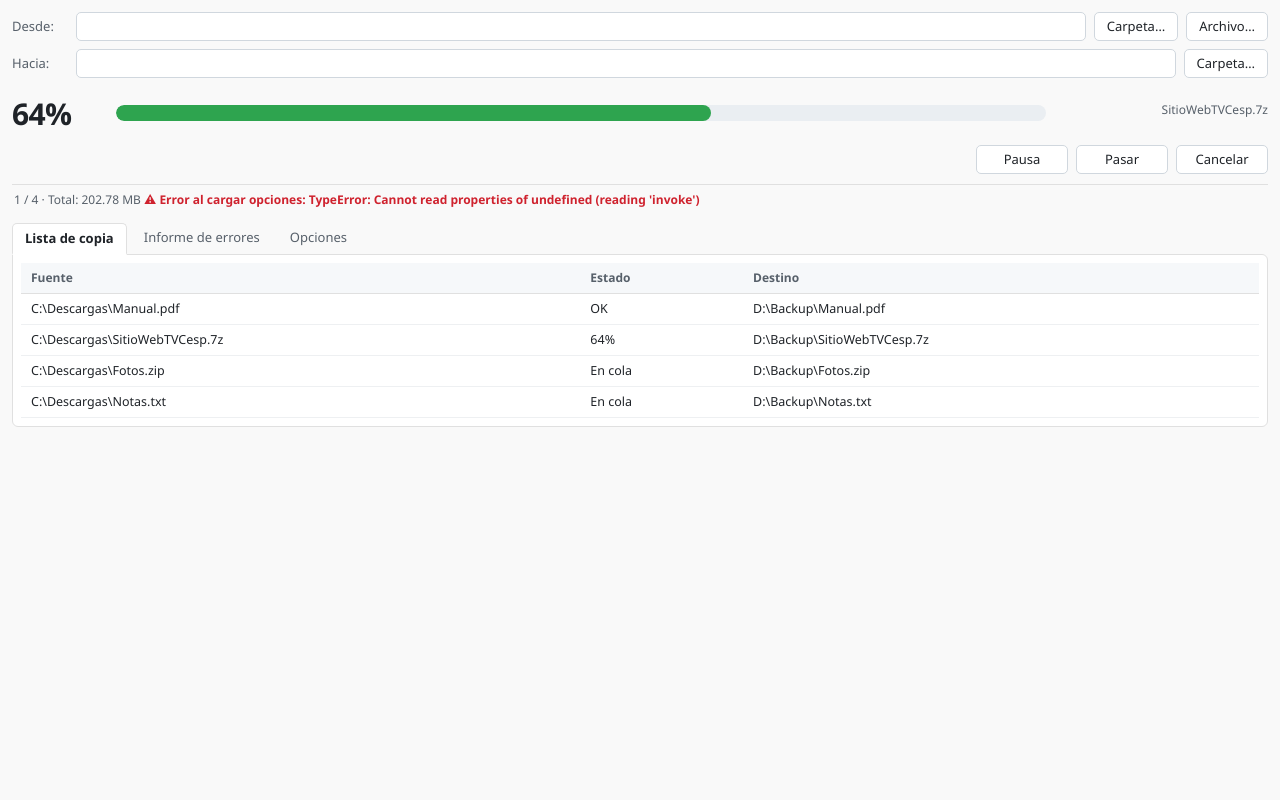
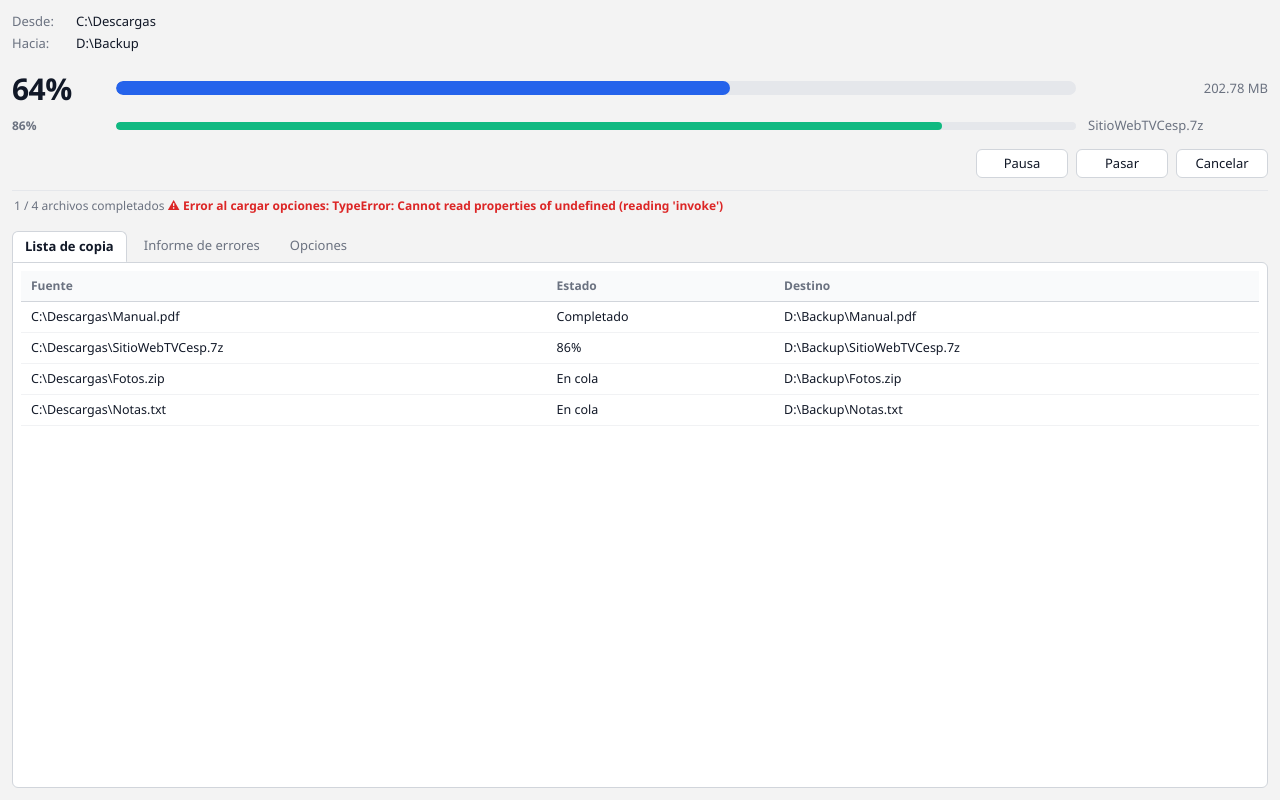
Before and after one commit to Alepc011017/CopyForge, a React (Vite) app in the folder apps/gui-tauri/: page / in a window 1280 px wide. Built offline with nearby package versions, Linux system fonts and the light colour scheme.

Commit message:
P4.2 (Tauri): comandos get/set_options + UI de monitorización moderna

```diff
--- a/apps/gui-tauri/src/App.css
+++ b/apps/gui-tauri/src/App.css
@@ -1,17 +1,18 @@
-/* CopyForge GUI — estilo escritorio moderno: denso pero limpio,
+/* CopyForge GUI — panel de monitorización de escritorio: denso pero limpio,
    esquinas redondeadas, bordes sutiles y tipografía del sistema. */
 
 :root {
-  --bg: #f9f9f9;
+  --bg: #f3f3f3;
   --surface: #ffffff;
-  --border: #e0e0e0;
-  --border-strong: #d0d7de;
-  --text: #1f2328;
-  --text-muted: #57606a;
-  --accent: #2ea44f;
-  --danger: #cf222e;
+  --border: #d1d5db;
+  --border-soft: #e5e7eb;
+  --text: #111827;
+  --text-muted: #6b7280;
+  --accent: #2563eb; /* progreso global */
+  --accent-file: #10b981; /* progreso del fichero en curso */
+  --danger: #dc2626;
   --hover: #f3f4f6;
-  --active: #eaeef2;
+  --active: #e5e7eb;
 }
 
 * {
@@ -28,65 +29,134 @@ body,
 }
 
 .tf-window {
+  display: flex;
+  flex-direction: column;
+  height: 100%;
   background: var(--bg);
   color: var(--text);
   font: 13px/1.45 "Segoe UI", "Inter", system-ui, sans-serif;
   padding: 12px;
-  min-height: 100vh;
   -webkit-font-smoothing: antialiased;
 }
 
-/* a) Filas Desde / Hacia */
-.tf-row {
+/* --- Rutas (solo lectura) ------------------------------------------------ */
+.tf-paths {
   display: flex;
-  align-items: center;
-  gap: 8px;
-  margin-bottom: 8px;
+  flex-direction: column;
+  gap: 3px;
+  margin-bottom: 14px;
 }
 
-.tf-label {
-  width: 56px;
-  flex: none;
+.tf-path {
+  display: grid;
+  grid-template-columns: 56px 1fr;
+  gap: 8px;
+}
+
+.tf-path-label {
   color: var(--text-muted);
 }
 
-.tf-input {
-  flex: 1;
-  min-width: 0;
-  font: inherit;
-  color: inherit;
-  background: var(--surface);
-  border: 1px solid var(--border-strong);
-  border-radius: 5px;
-  padding: 4px 8px;
-  transition: border-color 0.12s, box-shadow 0.12s;
+.tf-path-value {
+  overflow: hidden;
+  text-overflow: ellipsis;
+  white-space: nowrap;
+  user-select: text;
 }
 
-.tf-input:hover {
-  border-color: #b6bec7;
+/* --- Progreso (global + fichero) ---------------------------------------- */
+.tf-progress {
+  display: flex;
+  flex-direction: column;
+  gap: 6px;
+  margin-bottom: 14px;
 }
 
-.tf-input:focus {
-  outline: none;
-  border-color: #0969da;
-  box-shadow: 0 0 0 3px rgba(9, 105, 218, 0.15);
+.tf-progress-row {
+  display: grid;
+  grid-template-columns: 92px 1fr 180px;
+  align-items: center;
+  gap: 12px;
+}
+
+.tf-percent {
+  font-size: 30px;
+  font-weight: 700;
+  letter-spacing: -0.02em;
+  font-variant-numeric: tabular-nums;
+}
+
+.tf-percent-file {
+  font-size: 12px;
+  font-weight: 600;
+  color: var(--text-muted);
+  font-variant-numeric: tabular-nums;
+}
+
+.tf-progress-track {
+  background: var(--border-soft);
+  border-radius: 999px;
+  overflow: hidden;
+}
+
+.tf-track-global {
+  height: 14px;
+}
+
+.tf-track-file {
+  height: 8px;
+}
+
+.tf-progress-fill {
+  height: 100%;
+  border-radius: 999px;
+  transition: width 0.25s ease;
+}
+
+.tf-fill-global {
+  background: var(--accent);
+}
+
+.tf-fill-file {
+  background: var(--accent-file);
+}
+
+.tf-progress-total {
+  text-align: right;
+  color: var(--text-muted);
+  font-variant-numeric: tabular-nums;
+}
+
+.tf-current {
+  overflow: hidden;
+  text-overflow: ellipsis;
+  white-space: nowrap;
+  color: var(--text-muted);
+}
+
+/* --- Botones de acción -------------------------------------------------- */
+.tf-actions {
+  display: flex;
+  justify-content: flex-end;
+  gap: 8px;
+  margin-bottom: 12px;
 }
 
 .tf-btn {
   font: inherit;
   color: var(--text);
   background: var(--surface);
-  border: 1px solid var(--border-strong);
-  border-radius: 5px;
-  padding: 4px 12px;
+  border: 1px solid var(--border);
+  border-radius: 6px;
+  padding: 4px 14px;
   white-space: nowrap;
   cursor: pointer;
-  transition: background 0.12s, border-color 0.12s;
+  transition: background 0.12s, border-color 0.12s, box-shadow 0.12s;
 }
 
 .tf-btn:hover {
   background: var(--hover);
-  border-color: #b6bec7;
+  border-color: #b9bfc7;
 }
 
 .tf-btn:active {
@@ -95,54 +165,8 @@ body,
 
 .tf-btn:focus-visible {
   outline: none;
-  border-color: #0969da;
-  box-shadow: 0 0 0 3px rgba(9, 105, 218, 0.15);
-}
-
-/* b) Barra de progreso */
-.tf-progress-zone {
-  display: flex;
-  align-items: center;
-  gap: 12px;
-  margin: 14px 0 4px;
-}
-
-.tf-percent {
-  min-width: 92px;
-  font-size: 30px;
-  font-weight: 600;
-  letter-spacing: -0.02em;
-  font-variant-numeric: tabular-nums;
-}
-
-.tf-progress-track {
-  flex: 1;
-  height: 16px;
-  background: #eaeef2;
-  border-radius: 8px;
-  overflow: hidden;
-}
-
-.tf-progress-fill {
-  height: 100%;
-  background: var(--accent);
-  border-radius: 8px;
-  transition: width 0.2s ease;
-}
-
-.tf-current {
-  margin: 2px 0 10px 104px; /* alineado con el inicio de la barra */
-  color: var(--text-muted);
-  font-size: 12px;
-  overflow: hidden;
-  text-overflow: ellipsis;
-  white-space: nowrap;
-}
-
-/* c) Botones de acción */
-.tf-actions {
-  justify-content: flex-end;
-  margin: 10px 0;
+  border-color: var(--accent);
+  box-shadow: 0 0 0 3px rgba(37, 99, 235, 0.18);
 }
 
 .tf-action {
@@ -150,11 +174,11 @@ body,
   font-weight: 500;
 }
 
-/* d) Barra de estado */
+/* --- Barra de estado ---------------------------------------------------- */
 .tf-statusbar {
-  border-top: 1px solid var(--border);
+  border-top: 1px solid var(--border-soft);
   padding: 6px 2px;
-  margin-bottom: 8px;
+  margin-bottom: 10px;
   font-size: 12px;
   color: var(--text-muted);
 }
@@ -164,7 +188,7 @@ body,
   font-weight: 600;
 }
 
-/* e) Pestañas + panel */
+/* --- Pestañas + panel --------------------------------------------------- */
 .tf-tabs {
   display: flex;
   gap: 4px;
@@ -175,7 +199,7 @@ body,
   background: transparent;
   border-color: transparent;
   border-bottom: 2px solid transparent;
-  border-radius: 5px 5px 0 0;
+  border-radius: 6px 6px 0 0;
   color: var(--text-muted);
   padding: 5px 12px;
 }
@@ -197,11 +221,13 @@ body,
 }
 
 .tf-tabpanel {
+  flex: 1;
+  min-height: 140px;
   background: var(--surface);
   border: 1px solid var(--border);
   border-radius: 0 6px 6px 6px;
-  min-height: 150px;
   padding: 8px;
+  overflow: auto;
 }
 
 .tf-table {
@@ -211,7 +237,7 @@ body,
 }
 
 .tf-table th {
-  background: #f6f8fa;
+  background: #f9fafb;
   border-bottom: 1px solid var(--border);
   color: var(--text-muted);
   font-size: 12px;
@@ -221,7 +247,7 @@ body,
 }
 
 .tf-table td {
-  border-bottom: 1px solid #eef0f2;
+  border-bottom: 1px solid #f1f2f4;
   padding: 6px 10px;
 }
 
@@ -230,12 +256,13 @@ body,
   color: var(--text-muted);
 }
 
-/* Panel de opciones */
+/* --- Panel de opciones -------------------------------------------------- */
 .tf-options {
   display: flex;
   flex-direction: column;
   gap: 10px;
   padding: 10px;
+  max-width: 560px;
 }
 
 .tf-check {
@@ -248,7 +275,7 @@ body,
 .tf-check input[type="checkbox"] {
   width: 15px;
   height: 15px;
-  accent-color: #0969da;
+  accent-color: var(--accent);
   cursor: pointer;
 }
 
@@ -269,21 +296,41 @@ body,
   flex: 1;
 }
 
-select,
-.tf-optrow select {
+.tf-input {
+  min-width: 0;
   font: inherit;
   color: inherit;
   background: var(--surface);
-  border: 1px solid var(--border-strong);
-  border-radius: 5px;
+  border: 1px solid var(--border);
+  border-radius: 6px;
+  padding: 4px 8px;
+  transition: border-color 0.12s, box-shadow 0.12s;
+}
+
+.tf-input:hover {
+  border-color: #b9bfc7;
+}
+
+.tf-input:focus {
+  outline: none;
+  border-color: var(--accent);
+  box-shadow: 0 0 0 3px rgba(37, 99, 235, 0.18);
+}
+
+select {
+  font: inherit;
+  color: inherit;
+  background: var(--surface);
+  border: 1px solid var(--border);
+  border-radius: 6px;
   padding: 4px 8px;
   cursor: pointer;
 }
 
 select:focus {
   outline: none;
-  border-color: #0969da;
-  box-shadow: 0 0 0 3px rgba(9, 105, 218, 0.15);
+  border-color: var(--accent);
+  box-shadow: 0 0 0 3px rgba(37, 99, 235, 0.18);
 }
 
 .tf-optrow .tf-jobs {
--- a/apps/gui-tauri/src/App.tsx
+++ b/apps/gui-tauri/src/App.tsx
@@ -1,6 +1,5 @@
 import { useEffect, useState } from "react";
 import { invoke } from "@tauri-apps/api/core";
-import { open } from "@tauri-apps/plugin-dialog";
 import "./App.css";
 
 type Tab = "lista" | "errores" | "opciones";
@@ -32,16 +31,25 @@ const DEFAULT_OPTIONS: GuiOptions = {
   durability: "File",
 };
 
-// Tabla dummy: 4 ficheros, el 2º en curso (coherente con "1 / 4" y el 64%).
+// --- Datos de la maqueta (en P4.3 los provee el motor real) ---------------
+const SRC_LABEL = "C:\\Descargas";
+const DST_LABEL = "D:\\Backup";
+const GLOBAL_PERCENT = 64;
+const GLOBAL_BYTES = "202.78 MB";
+const FILE_PERCENT = 86;
+const CURRENT_FILE = "SitioWebTVCesp.7z";
+const COMPLETED = "1 / 4 archivos completados";
+
+// Tabla dummy: 4 ficheros, el 2º en curso (coherente con las barras).
 const DUMMY_ROWS: CopyRow[] = [
   {
     fuente: "C:\\Descargas\\Manual.pdf",
-    estado: "OK",
+    estado: "Completado",
     destino: "D:\\Backup\\Manual.pdf",
   },
   {
     fuente: "C:\\Descargas\\SitioWebTVCesp.7z",
-    estado: "64%",
+    estado: "86%",
     destino: "D:\\Backup\\SitioWebTVCesp.7z",
   },
   {
@@ -56,14 +64,7 @@ const DUMMY_ROWS: CopyRow[] = [
   },
 ];
 
-async function pickInto(setter: (v: string) => void, directory: boolean) {
-  const sel = await open({ directory, multiple: false });
-  if (typeof sel === "string") setter(sel);
-}
-
 export default function App() {
-  const [origen, setOrigen] = useState("");
-  const [destino, setDestino] = useState("");
   const [tab, setTab] = useState<Tab>("lista");
   const [options, setOptions] = useState<GuiOptions>(DEFAULT_OPTIONS);
   const [statusMsg, setStatusMsg] = useState<string | null>(null);
@@ -89,58 +90,63 @@ export default function App() {
 
   return (
     <div className="tf-window">
-      {/* a) Origen / destino */}
-      <div className="tf-row">
-        <label className="tf-label">Desde:</label>
-        <input
-          className="tf-input"
-          type="text"
-          value={origen}
-          onChange={(e) => setOrigen(e.target.value)}
-        />
-        <button className="tf-btn" onClick={() => void pickInto(setOrigen, true)}>
-          Carpeta…
-        </button>
-        <button className="tf-btn" onClick={() => void pickInto(setOrigen, false)}>
-          Archivo…
-        </button>
-      </div>
-      <div className="tf-row">
-        <label className="tf-label">Hacia:</label>
-        <input
-          className="tf-input"
-          type="text"
-          value={destino}
-          onChange={(e) => setDestino(e.target.value)}
-        />
-        <button className="tf-btn" onClick={() => void pickInto(setDestino, true)}>
-          Carpeta…
-        </button>
+      {/* Rutas de origen/destino: solo lectura (las proveerá el motor en P4.3) */}
+      <div className="tf-paths">
+        <div className="tf-path">
+          <span className="tf-path-label">Desde:</span>
+          <span className="tf-path-value" title={SRC_LABEL}>
+            {SRC_LABEL}
+          </span>
+        </div>
+        <div className="tf-path">
+          <span className="tf-path-label">Hacia:</span>
+          <span className="tf-path-value" title={DST_LABEL}>
+            {DST_LABEL}
+          </span>
+        </div>
       </div>
 
-      {/* b) Progreso grande */}
-      <div className="tf-progress-zone">
-        <div className="tf-percent">64%</div>
-        <div className="tf-progress-track">
-          <div className="tf-progress-fill" style={{ width: "64%" }} />
+      {/* Progreso: global + fichero en curso */}
+      <div className="tf-progress">
+        <div className="tf-progress-row">
+          <span className="tf-percent">{GLOBAL_PERCENT}%</span>
+          <div className="tf-progress-track tf-track-global">
+            <div
+              className="tf-progress-fill tf-fill-global"
+              style={{ width: `${GLOBAL_PERCENT}%` }}
+            />
+          </div>
+          <span className="tf-progress-total">{GLOBAL_BYTES}</span>
         </div>
-        <div className="tf-current">SitioWebTVCesp.7z</div>
+
+        <div className="tf-progress-row">
+          <span className="tf-percent-file">{FILE_PERCENT}%</span>
+          <div className="tf-progress-track tf-track-file">
+            <div
+              className="tf-progress-fill tf-fill-file"
+              style={{ width: `${FILE_PERCENT}%` }}
+            />
+          </div>
+          <span className="tf-current" title={CURRENT_FILE}>
+            {CURRENT_FILE}
+          </span>
+        </div>
       </div>
 
-      {/* c) Botones (maqueta, sin funcionalidad) */}
-      <div className="tf-row tf-actions">
+      {/* Acciones (maqueta, sin funcionalidad hasta P4.4) */}
+      <div className="tf-actions">
         <button className="tf-btn tf-action">Pausa</button>
         <button className="tf-btn tf-action">Pasar</button>
         <button className="tf-btn tf-action">Cancelar</button>
       </div>
 
-      {/* d) Barra de estado */}
+      {/* Barra de estado */}
       <div className="tf-statusbar">
-        1 / 4 · Total: 202.78 MB
+        {COMPLETED}
         {statusMsg && <span className="tf-status-error"> ⚠ {statusMsg}</span>}
       </div>
 
-      {/* e) Pestañas */}
+      {/* Pestañas */}
       <div className="tf-tabs">
         <button
           className={tab === "lista" ? "tf-btn tf-tab tf-tab-active" : "tf-btn tf-tab"}
```
Also changed, not shown: 1 other file (tests, documents, lock files or other folders).
